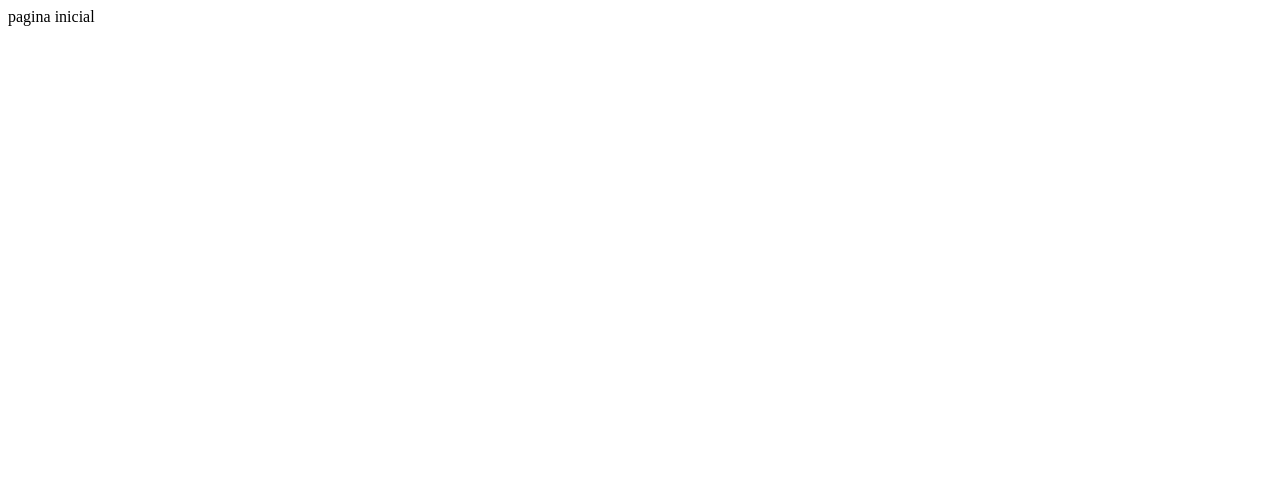
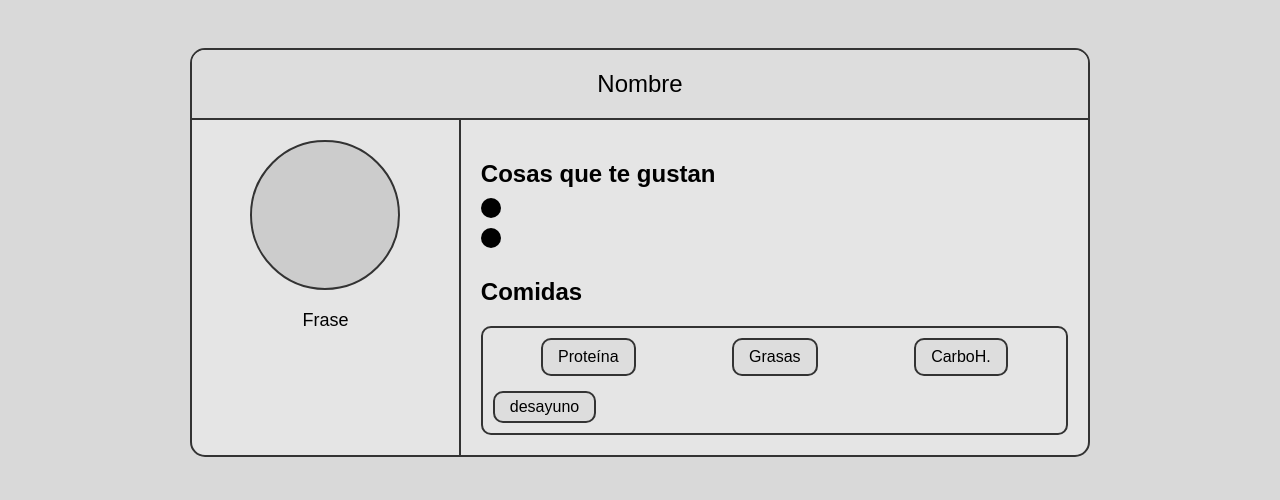
Before and after one commit to wmotass1255/node-exampl, a website: page docs/index.html in a window 1280 px wide. Drawn offline with Linux system fonts and the light colour scheme.

Commit message:
proyecto

```diff
--- a/docs/index.html
+++ b/docs/index.html
@@ -1,4 +1,154 @@
 <!DOCTYPE html>
-<html>
-    <body> pagina inicial</body>
+<html lang="es">
+<head>
+    <meta charset="UTF-8">
+    <title>Perfil</title>
+    <link rel="stylesheet" href="styles.css">
+    <style>
+        * {
+            box-sizing: border-box;
+            font-family: Arial, Helvetica, sans-serif;
+        }
+
+        body {
+            background-color: #d9d9d9;
+            display: flex;
+            justify-content: center;
+            padding: 40px;
+        }
+
+        .contenedor {
+            width: 900px;
+            background: #e5e5e5;
+            border: 2px solid #333;
+            border-radius: 15px;
+            overflow: hidden;
+        }
+
+        .header {
+            text-align: center;
+            padding: 20px;
+            font-size: 24px;
+            border-bottom: 2px solid #333;
+            background: #ddd;
+        }
+
+        .contenido {
+            display: flex;
+        }
+
+        /* PANEL IZQUIERDO */
+        .lado-izq {
+            width: 30%;
+            border-right: 2px solid #333;
+            padding: 20px;
+            text-align: center;
+        }
+
+        .foto {
+            width: 150px;
+            height: 150px;
+            border: 2px solid #333;
+            border-radius: 50%;
+            margin: 0 auto 20px;
+            background-color: #ccc;
+        }
+
+        .frase {
+            margin-top: 20px;
+            font-size: 18px;
+        }
+
+        /* PANEL DERECHO */
+        .lado-der {
+            width: 70%;
+            padding: 20px;
+        }
+
+        .gustos h2 {
+            margin-bottom: 10px;
+        }
+
+        .punto {
+            width: 20px;
+            height: 20px;
+            background-color: black;
+            border-radius: 50%;
+            margin-bottom: 10px;
+        }
+
+        .comidas {
+            margin-top: 30px;
+        }
+
+        .tabla-comidas {
+            border: 2px solid #333;
+            border-radius: 10px;
+            padding: 10px;
+            margin-top: 10px;
+        }
+
+        .encabezados {
+            display: flex;
+            justify-content: space-around;
+            margin-bottom: 15px;
+        }
+
+        .encabezados div {
+            border: 2px solid #333;
+            padding: 8px 15px;
+            border-radius: 10px;
+            background: #ddd;
+        }
+
+        .fila {
+            border: 2px solid #333;
+            display: inline-block;
+            padding: 5px 15px;
+            border-radius: 10px;
+            background: #ddd;
+        }
+    </style>
+</head>
+<body>
+
+    <div class="contenedor">
+        <div class="header">Nombre</div>
+
+        <div class="contenido">
+
+            <!-- LADO IZQUIERDO -->
+            <div class="lado-izq">
+                <div class="foto"></div>
+                <div class="frase">Frase</div>
+            </div>
+
+            <!-- LADO DERECHO -->
+            <div class="lado-der">
+
+                <div class="gustos">
+                    <h2>Cosas que te gustan</h2>
+                    <div class="punto"></div>
+                    <div class="punto"></div>
+                </div>
+
+                <div class="comidas">
+                    <h2>Comidas</h2>
+                    <div class="tabla-comidas">
+                        <div class="encabezados">
+                            <div>Proteína</div>
+                            <div>Grasas</div>
+                            <div>CarboH.</div>
+                        </div>
+
+                        <div class="fila">desayuno</div>
+                    </div>
+                </div>
+
+            </div>
+
+        </div>
+    </div>
+
+</body>
 </html>
--- a/index.js
+++ b/index.js
@@ -1,3 +1,3 @@
 import { sum } from "./calcl.js";
 
-console.log(sum(1,1))
+console.log(sum(1,1));
```
